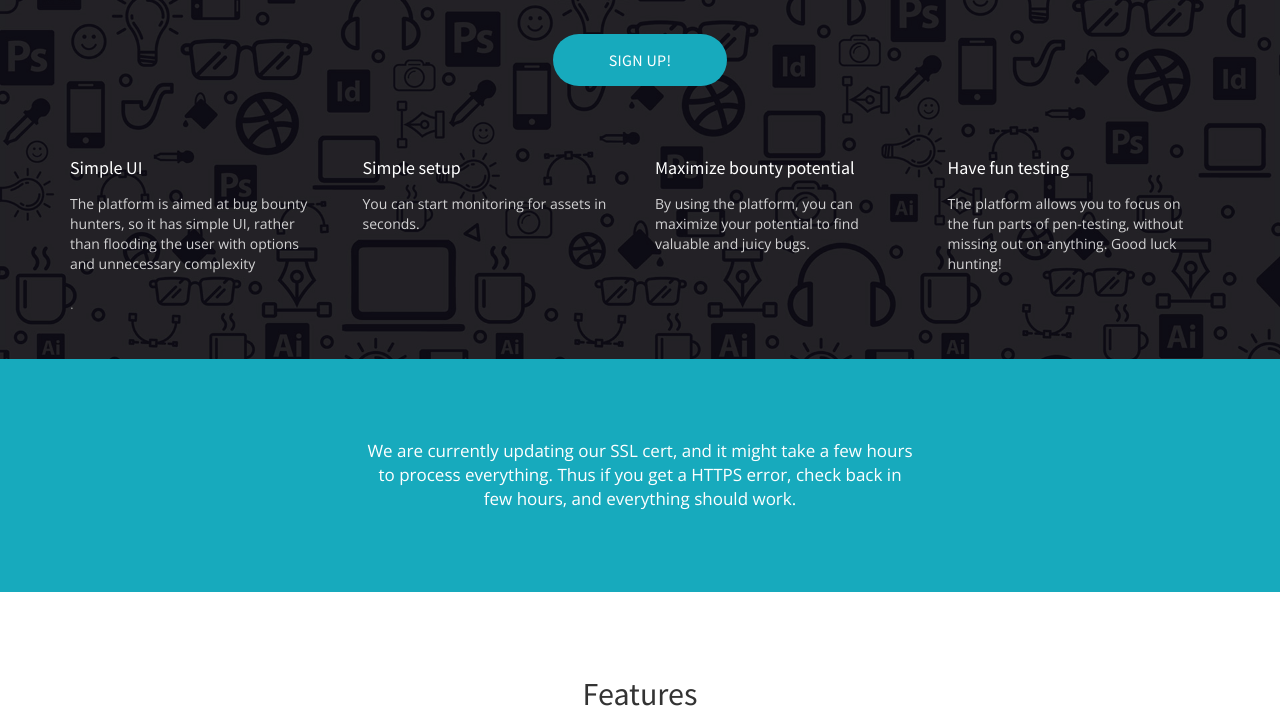
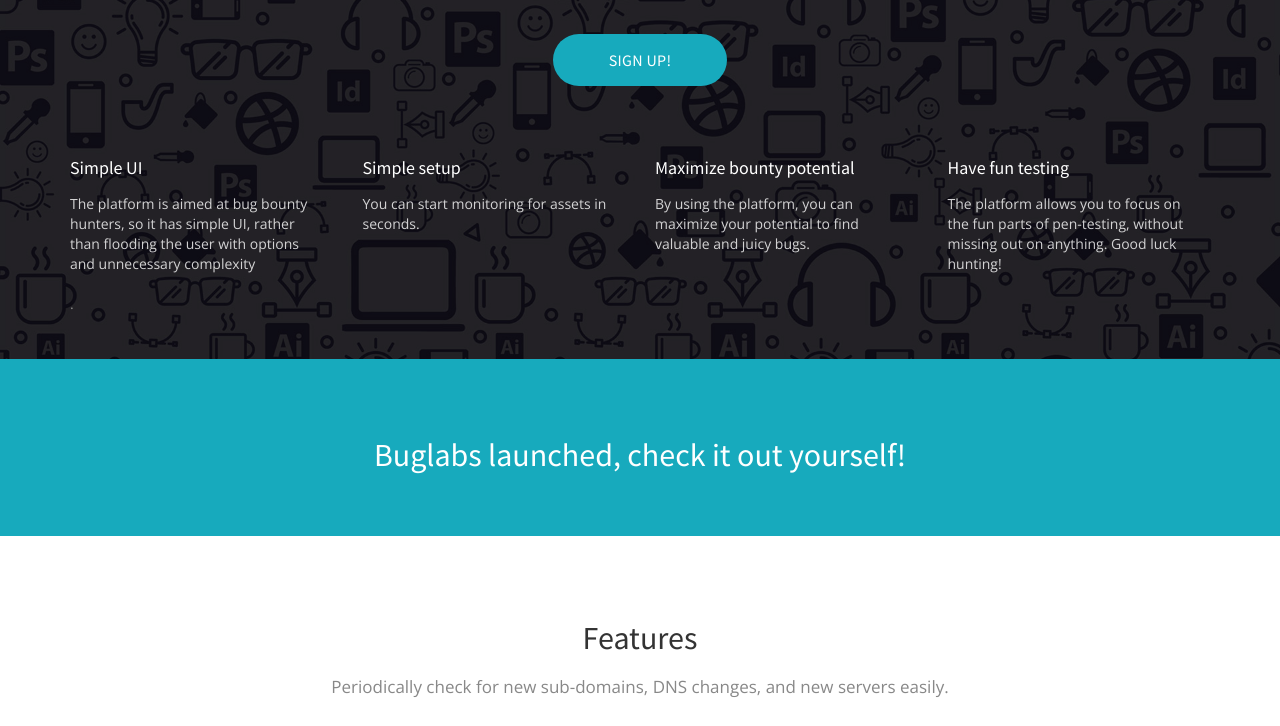
Before and after one commit to cyber-guard/buglabs-front, a plain HTML site: page index.html in a window 1280 px wide. Shown: the part 351-1077 px from the top of the page. Drawn offline with nearby package versions, Linux system fonts and the light colour scheme.

Commit message:
removed ssl notice and added launch notice

```diff
--- a/index.html
+++ b/index.html
@@ -90,7 +90,7 @@
       <div class="container">
           <div class="row">
               <div class="banner-form col-md-6 col-md-offset-3">
-                  <p>We are currently updating our SSL cert, and it might take a few hours to process everything. Thus if you get a HTTPS error, check back in few hours, and everything should work.</p>
+                  <h4>Buglabs launched, check it out yourself!</h4>
               </div>
           </div>
       </div>
```
